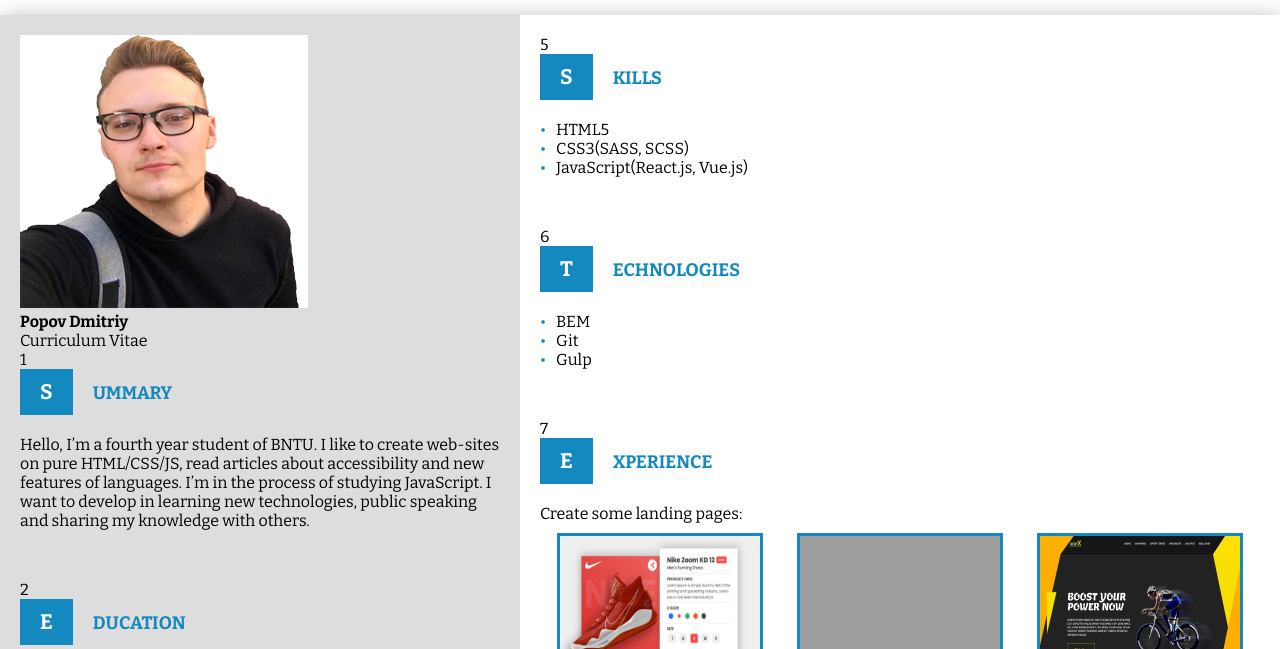
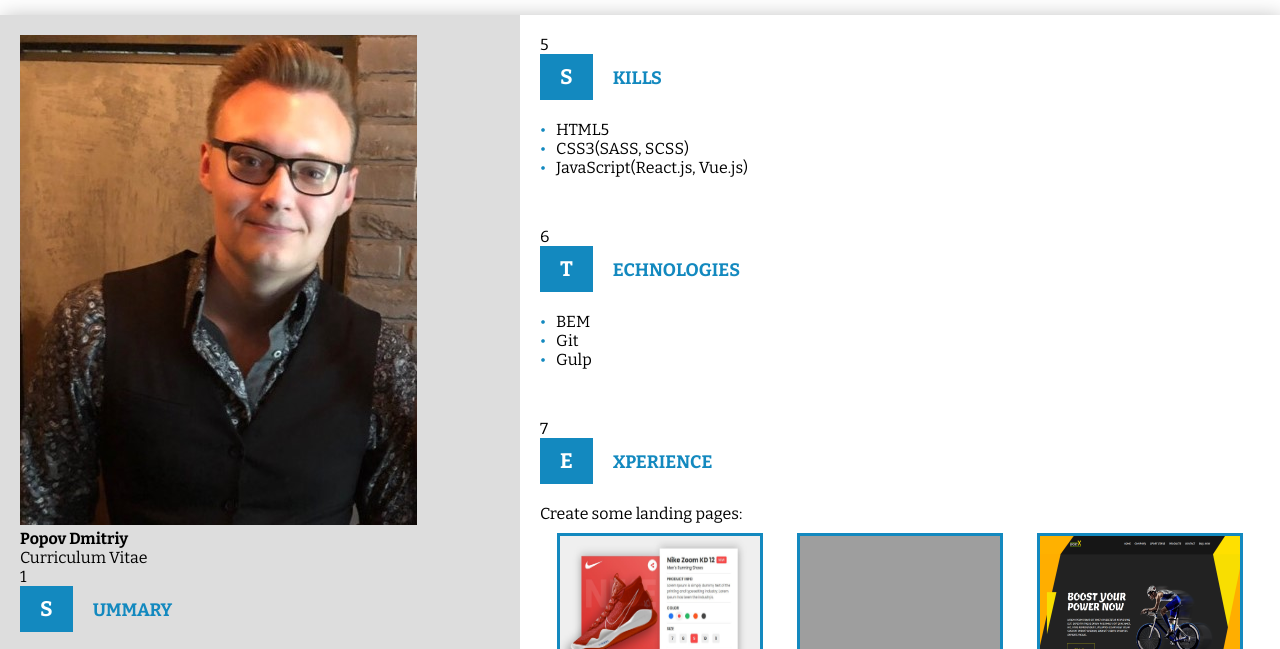
Before and after one commit to PopovDmitriy/CV1, a plain HTML site: page index.html in a window 1280 px wide. Shown: the top 649 px of the page. Drawn offline with nearby package versions, Linux system fonts and the light colour scheme; grey boxes are pictures that could not be loaded.

Commit message:
Upgrade main photo

```diff
--- a/index.html
+++ b/index.html
@@ -10,7 +10,7 @@
 		<div class="left-part">
 			<header class="header">
 				<div class="photo">
-					<img src="img/MyPhoto.png" alt="My photo">
+					<img src="img/MainPhoto.JPG" alt="My photo">
 				</div>
 				<div class="title">
 					<h1>Popov Dmitriy</h1>
```
Also changed, not shown: img/MainPhoto.JPG (added).
